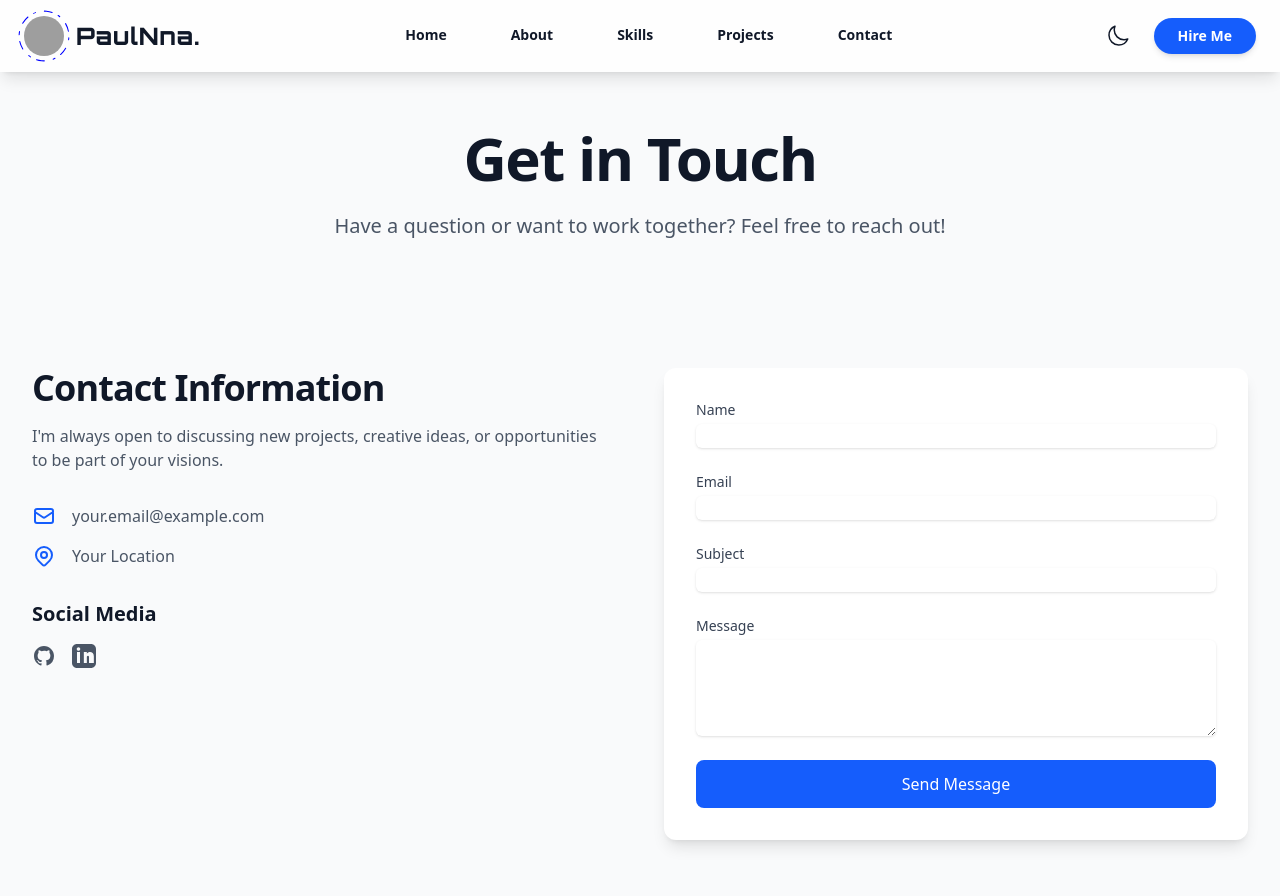
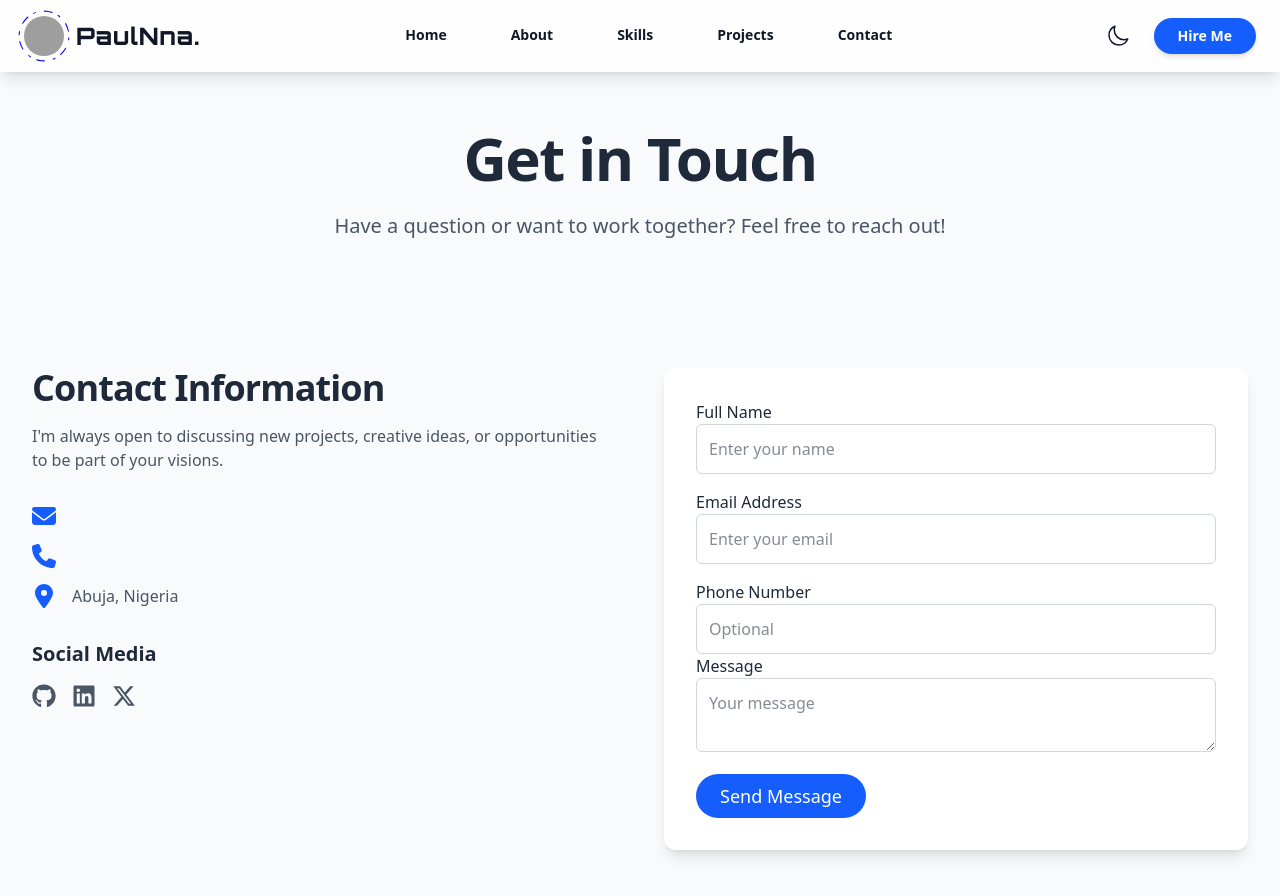
Before and after one commit to Emekapaul/portfolio, a Next.js app: page /contact in a window 1280 px wide. Shown: the top 896 px of the page. Built offline with nearby package versions, Linux system fonts and the light colour scheme; grey boxes are pictures that could not be loaded; a web font is replaced by a local one.

Commit message:
Update the contact page

```diff
--- a/app/contact/page.js
+++ b/app/contact/page.js
@@ -1,23 +1,65 @@
 "use client";
 
 import { motion } from "framer-motion";
+import {
+  FaLinkedin,
+  FaGithub,
+  FaXTwitter,
+  FaEnvelope,
+  FaPhone,
+  FaLocationDot,
+} from "react-icons/fa6";
+
+import Link from "next/link";
 import { useState } from "react";
 
 export default function Contact() {
+  const [error, setError] = useState(null);
+  const [loading, setLoading] = useState(false);
   const [formData, setFormData] = useState({
-    name: "",
+    fullName: "",
     email: "",
-    subject: "",
+    phone: "",
     message: "",
   });
 
-  const handleSubmit = (e) => {
+  const handleSubmit = async (e) => {
     e.preventDefault();
-    // Handle form submission here
-    console.log(formData);
+    const { fullName, email, phone, message } = formData;
+
+    if (!fullName.trim()) return setError("A Name is required");
+    if (!email.trim()) return setError("Email is required");
+    if (!message.trim()) return setError("A Message is required");
+
+    setLoading(true);
+    try {
+      const response = await fetch("/api/contact", {
+        method: "POST",
+        headers: {
+          "Content-Type": "application/json",
+        },
+        body: JSON.stringify({ fullName, email, phone, message }),
+      });
+
+      if (!response.ok) {
+        throw new Error("Failed to send message");
+      }
+
+      setFormData({
+        fullName: "",
+        email: "",
+        phone: "",
+        message: "",
+      }); // Clear the form
+      setError(null);
+    } catch (error) {
+      setError("An error occurred. Please try again.");
+    } finally {
+      setLoading(false);
+    }
   };
 
-  const handleChange = (e) => {
+  const handleInputChange = (e) => {
     setFormData({
       ...formData,
       [e.target.name]: e.target.value,
@@ -30,12 +72,15 @@ export default function Contact() {
       <section className="section-padding pt-32">
         <div className="container">
           <motion.div
-            initial={{ opacity: 0, y: 20 }}
-            animate={{ opacity: 1, y: 0 }}
-            transition={{ duration: 0.8 }}
+            initial={{ opacity: 0, scale: 0.5 }}
+            whileInView={{ opacity: 1, scale: 1 }}
+            transition={{ duration: 1, ease: "easeOut" }}
+            viewport={{ once: true }}
             className="max-w-3xl mx-auto text-center"
           >
-            <h1 className="heading-1 mb-6">Get in Touch</h1>
+            <h1 className="heading-1 mb-6 text-gray-800 dark:text-gray-200">
+              Get in Touch
+            </h1>
             <p className="text-xl text-gray-600 dark:text-gray-300">
               Have a question or want to work together? Feel free to reach out!
             </p>
@@ -49,14 +94,16 @@ export default function Contact() {
           <div className="grid grid-cols-1 lg:grid-cols-2 gap-12">
             {/* Contact Information */}
             <motion.div
-              initial={{ opacity: 0, x: -20 }}
+              initial={{ opacity: 0, x: -100 }}
               whileInView={{ opacity: 1, x: 0 }}
-              transition={{ duration: 0.8 }}
+              transition={{ duration: 1, ease: "easeOut" }}
               viewport={{ once: true }}
               className="space-y-8"
             >
               <div>
-                <h2 className="heading-2 mb-4">Contact Information</h2>
+                <h2 className="heading-2 mb-4 text-gray-800 dark:text-gray-200">
+                  Contact Information
+                </h2>
                 <p className="text-gray-600 dark:text-gray-300">
                   I'm always open to discussing new projects, creative ideas, or
                   opportunities to be part of your visions.
@@ -64,171 +111,142 @@ export default function Contact() {
               </div>
               <div className="space-y-4">
                 <div className="flex items-center space-x-4">
-                  <svg
-                    className="w-6 h-6 text-blue-600"
-                    fill="none"
-                    stroke="currentColor"
-                    viewBox="0 0 24 24"
-                  >
-                    <path
-                      strokeLinecap="round"
-                      strokeLinejoin="round"
-                      strokeWidth={2}
-                      d="M3 8l7.89 5.26a2 2 0 002.22 0L21 8M5 19h14a2 2 0 002-2V7a2 2 0 00-2-2H5a2 2 0 00-2 2v10a2 2 0 002 2z"
-                    />
-                  </svg>
+                  <FaEnvelope className="w-6 h-6 text-blue-600" />
                   <span className="text-gray-600 dark:text-gray-300">
-                    your.email@example.com
+                    {process.env.NEXT_PUBLIC_EMAIL_USER}
                   </span>
                 </div>
                 <div className="flex items-center space-x-4">
-                  <svg
-                    className="w-6 h-6 text-blue-600"
-                    fill="none"
-                    stroke="currentColor"
-                    viewBox="0 0 24 24"
-                  >
-                    <path
-                      strokeLinecap="round"
-                      strokeLinejoin="round"
-                      strokeWidth={2}
-                      d="M17.657 16.657L13.414 20.9a1.998 1.998 0 01-2.827 0l-4.244-4.243a8 8 0 1111.314 0z"
-                    />
-                    <path
-                      strokeLinecap="round"
-                      strokeLinejoin="round"
-                      strokeWidth={2}
-                      d="M15 11a3 3 0 11-6 0 3 3 0 016 0z"
-                    />
-                  </svg>
+                  <FaPhone className="w-6 h-6 text-blue-600" />
                   <span className="text-gray-600 dark:text-gray-300">
-                    Your Location
+                    {process.env.NEXT_PUBLIC_PHONE_NUMBER}
+                  </span>
+                </div>
+                <div className="flex items-center space-x-4">
+                  <FaLocationDot className="w-6 h-6 text-blue-600" />
+                  <span className="text-gray-600 dark:text-gray-300">
+                    Abuja, Nigeria
                   </span>
                 </div>
               </div>
+
               <div>
-                <h3 className="text-xl font-semibold mb-4">Social Media</h3>
+                <h3 className="text-xl font-semibold mb-4 text-gray-800 dark:text-gray-200">
+                  Social Media
+                </h3>
                 <div className="flex space-x-4">
-                  <a
-                    href="#"
+                  <Link
+                    href="https://github.com/Emekapaul"
                     className="text-gray-600 hover:text-blue-600 dark:text-gray-300 dark:hover:text-blue-400"
                   >
-                    <span className="sr-only">GitHub</span>
-                    <svg
-                      className="h-6 w-6"
-                      fill="currentColor"
-                      viewBox="0 0 24 24"
-                    >
-                      <path
-                        fillRule="evenodd"
-                        d="M12 2C6.477 2 2 6.484 2 12.017c0 4.425 2.865 8.18 6.839 9.504.5.092.682-.217.682-.483 0-.237-.008-.868-.013-1.703-2.782.605-3.369-1.343-3.369-1.343-.454-1.158-1.11-1.466-1.11-1.466-.91-.62.069-.608.069-.608 1.003.07 1.531 1.032 1.531 1.032.892 1.53 2.341 1.088 2.91.832.092-.647.35-1.088.636-1.338-2.22-.253-4.555-1.113-4.555-4.951 0-1.093.39-1.988 1.029-2.688-.103-.253-.446-1.272.098-2.65 0 0 .84-.27 2.75 1.026A9.564 9.564 0 0112 6.844c.85.004 1.705.115 2.504.337 1.909-1.296 2.747-1.027 2.747-1.027.546 1.379.202 2.398.1 2.651.64.7 1.028 1.595 1.028 2.688 0 3.848-2.339 4.695-4.566 4.943.359.309.678.92.678 1.855 0 1.338-.012 2.419-.012 2.747 0 .268.18.58.688.482A10.019 10.019 0 0022 12.017C22 6.484 17.522 2 12 2z"
-                        clipRule="evenodd"
-                      />
-                    </svg>
-                  </a>
-                  <a
-                    href="#"
+                    <FaGithub className="h-6 w-6" />
+                  </Link>
+                  <Link
+                    href="https://www.linkedin.com/in/paul-ugwuoke"
                     className="text-gray-600 hover:text-blue-600 dark:text-gray-300 dark:hover:text-blue-400"
                   >
-                    <span className="sr-only">LinkedIn</span>
-                    <svg
-                      className="h-6 w-6"
-                      fill="currentColor"
-                      viewBox="0 0 24 24"
-                    >
-                      <path
-                        fillRule="evenodd"
-                        d="M19 0h-14c-2.761 0-5 2.239-5 5v14c0 2.761 2.239 5 5 5h14c2.762 0 5-2.239 5-5v-14c0-2.761-2.238-5-5-5zm-11 19h-3v-11h3v11zm-1.5-12.268c-.966 0-1.75-.79-1.75-1.764s.784-1.764 1.75-1.764 1.75.79 1.75 1.764-.783 1.764-1.75 1.764zm13.5 12.268h-3v-5.604c0-.88-.06-1.601-1-1.601-1 0-1.16.781-1.16 1.601v5.604h-3v-11h3v1.765c1.396-2.586 7-2.777 7 2.476v6.759z"
-                        clipRule="evenodd"
-                      />
-                    </svg>
-                  </a>
+                    <FaLinkedin className="h-6 w-6" />
+                  </Link>
+                  <Link
+                    href="https://twitter.com/Emekapaul302"
+                    className="text-gray-600 hover:text-blue-600 dark:text-gray-300 dark:hover:text-blue-400"
+                  >
+                    <FaXTwitter className="h-6 w-6" />
+                  </Link>
                 </div>
               </div>
             </motion.div>
 
             {/* Contact Form */}
             <motion.div
-              initial={{ opacity: 0, x: 20 }}
+              initial={{ opacity: 0, x: 100 }}
               whileInView={{ opacity: 1, x: 0 }}
-              transition={{ duration: 0.8 }}
+              transition={{ duration: 1, ease: "easeOut" }}
               viewport={{ once: true }}
               className="bg-white dark:bg-gray-900 p-8 rounded-xl shadow-lg"
             >
-              <form onSubmit={handleSubmit} className="space-y-6">
-                <div>
+              <form onSubmit={handleSubmit}>
+                <div className="mb-4">
                   <label
+                    className="block text-gray-800 dark:text-gray-200"
                     htmlFor="name"
-                    className="block text-sm font-medium text-gray-700 dark:text-gray-300"
                   >
-                    Name
+                    Full Name
                   </label>
                   <input
+                    id="name"
+                    name="fullName"
                     type="text"
-                    name="name"
-                    id="name"
-                    value={formData.name}
-                    onChange={handleChange}
-                    className="mt-1 block w-full rounded-md border-gray-300 shadow-sm focus:border-blue-500 focus:ring-blue-500 dark:bg-gray-800 dark:border-gray-700"
-                    required
+                    value={formData.fullName}
+                    onChange={handleInputChange}
+                    placeholder="Enter your name"
+                    autoComplete="name"
+                    className="w-full p-3 border border-gray-300 dark:border-gray-700 rounded-md outline-none focus:border-blue-600 focus:ring focus:ring-blue-600"
+                  />
+                </div>
+                <div className="mb-4">
+                  <label
+                    className="block text-gray-800 dark:text-gray-200"
+                    htmlFor="email"
+                  >
+                    Email Address
+                  </label>
+                  <input
+                    id="email"
+                    name="email"
+                    type="email"
+                    value={formData.email}
+                    onChange={handleInputChange}
+                    placeholder="Enter your email"
+                    autoComplete="email"
+                    className="w-full p-3 border border-gray-300 dark:border-gray-700 rounded-md outline-none focus:border-blue-600 focus:ring focus:ring-blue-600"
                   />
                 </div>
                 <div>
                   <label
-                    htmlFor="email"
-                    className="block text-sm font-medium text-gray-700 dark:text-gray-300"
+                    className="block text-gray-800 dark:text-gray-200"
+                    htmlFor="phone"
                   >
-                    Email
+                    Phone Number
                   </label>
                   <input
-                    type="email"
-                    name="email"
-                    id="email"
-                    value={formData.email}
-                    onChange={handleChange}
-                    className="mt-1 block w-full rounded-md border-gray-300 shadow-sm focus:border-blue-500 focus:ring-blue-500 dark:bg-gray-800 dark:border-gray-700"
-                    required
+                    id="phone"
+                    name="phone"
+                    type="tel"
+                    value={formData.phone}
+                    onChange={handleInputChange}
+                    placeholder="Optional"
+                    autoComplete="tel"
+                    className="w-full p-3 border border-gray-300 dark:border-gray-700 rounded-md outline-none focus:border-blue-600 focus:ring focus:ring-blue-600"
                   />
                 </div>
-                <div>
+                <div className="mb-4">
                   <label
-                    htmlFor="subject"
-                    className="block text-sm font-medium text-gray-700 dark:text-gray-300"
-                  >
-                    Subject
-                  </label>
-                  <input
-                    type="text"
-                    name="subject"
-                    id="subject"
-                    value={formData.subject}
-                    onChange={handleChange}
-                    className="mt-1 block w-full rounded-md border-gray-300 shadow-sm focus:border-blue-500 focus:ring-blue-500 dark:bg-gray-800 dark:border-gray-700"
-                    required
-                  />
-                </div>
-                <div>
-                  <label
+                    className="block text-gray-800 dark:text-gray-200"
                     htmlFor="message"
-                    className="block text-sm font-medium text-gray-700 dark:text-gray-300"
                   >
                     Message
                   </label>
                   <textarea
+                    id="message"
                     name="message"
-                    id="message"
-                    rows={4}
                     value={formData.message}
-                    onChange={handleChange}
-                    className="mt-1 block w-full rounded-md border-gray-300 shadow-sm focus:border-blue-500 focus:ring-blue-500 dark:bg-gray-800 dark:border-gray-700"
-                    required
-                  />
+                    onChange={handleInputChange}
+                    className="w-full p-3 border border-gray-300 dark:border-gray-700 rounded-md outline-none focus:border-blue-600 focus:ring focus:ring-blue-600"
+                    placeholder="Your message"
+                  ></textarea>
                 </div>
+                {error && (
+                  <p className="text-red-500 text-center mt-2">{error}</p>
+                )}
                 <button
                   type="submit"
-                  className="w-full px-6 py-3 bg-blue-600 text-white rounded-lg hover:bg-blue-700 transition-colors"
+                  disabled={loading}
+                  className={`bg-blue-600 text-white py-2 px-6 rounded-full text-lg hover:bg-blue-700 ${
+                    loading ? "opacity-50 cursor-not-allowed" : "cursor-pointer"
+                  }`}
                 >
-                  Send Message
+                  {loading ? "Sending..." : "Send Message"}
                 </button>
               </form>
             </motion.div>
--- a/app/globals.css
+++ b/app/globals.css
@@ -8,6 +8,11 @@
   :root {
     --background: 0 0% 100%;
     --foreground: 222.2 84% 4.9%;
+
+    --background: #08131f;
+    --foreground: #e0e0e0;
+    --primary: #3b82f6;
+    --muted: #1f1f2e;
   }
 
   /* .dark {
@@ -37,3 +42,16 @@
     @apply text-2xl font-bold tracking-tight sm:text-3xl;
   }
 }
+
+@keyframes scroll {
+  0% {
+    transform: translateX(0);
+  }
+  100% {
+    transform: translateX(-50%);
+  }
+}
+
+.animate-scroll {
+  animation: scroll 40s linear infinite;
+}
```
